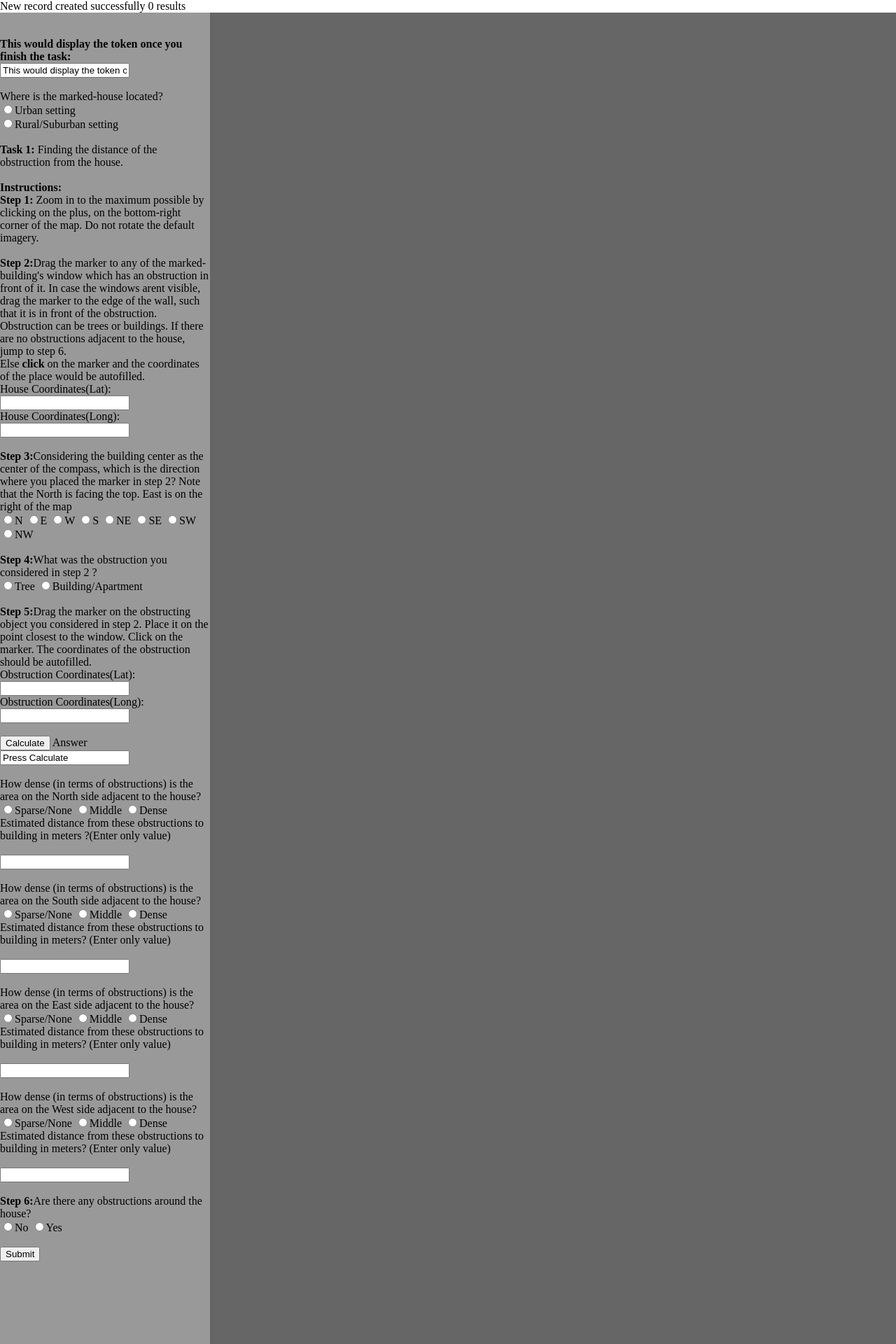
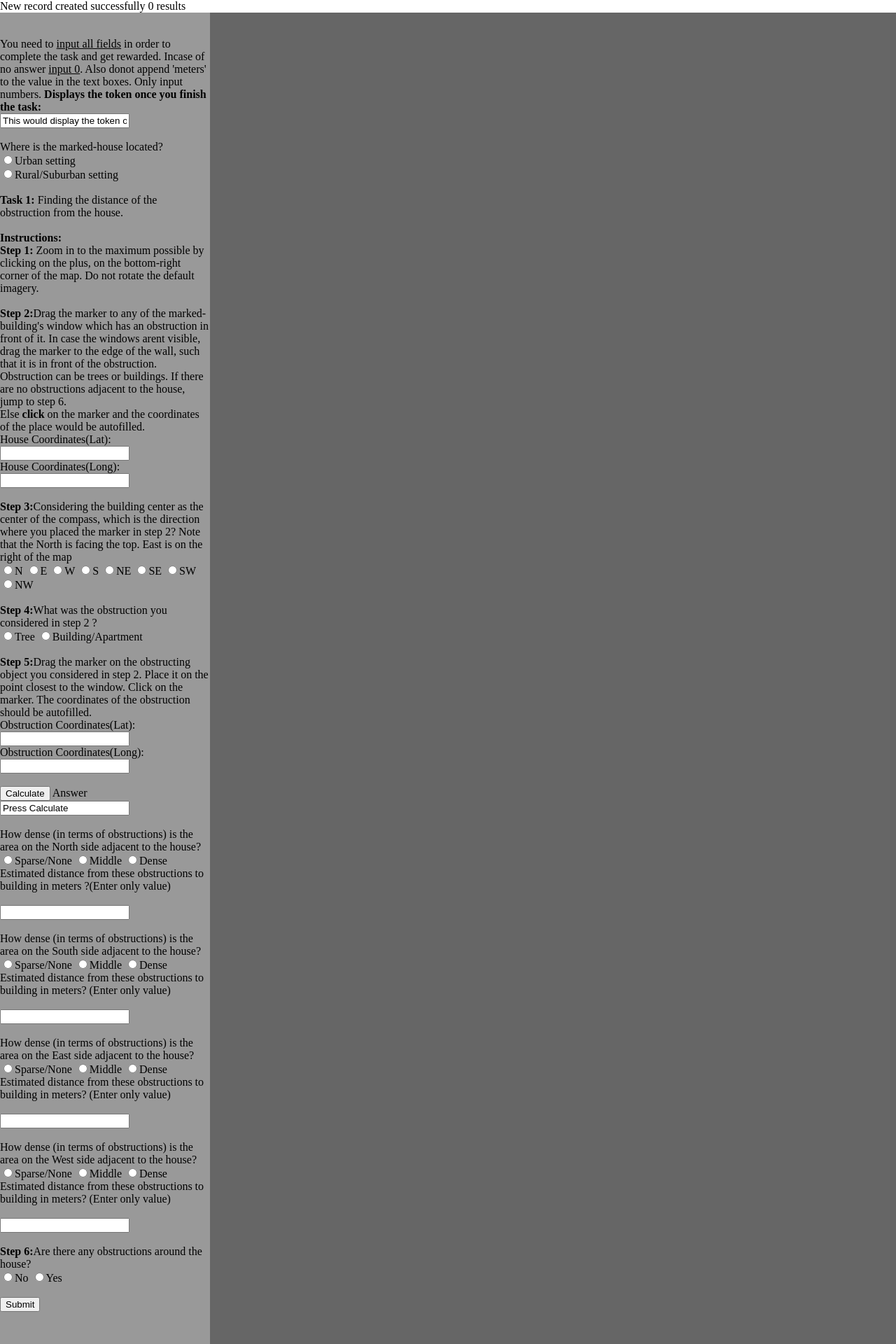
Before and after one commit to berzentine/SunScore, a PHP site: page /task1.php in a window 1280 px wide. Shown: the top 1920 px of the page at 70% size. Run offline with PHP 8.4, Linux system fonts and the light colour scheme; data that the repository does not hold is empty; some libraries are stand-ins or nearby versions.

Commit message:
required fields removed. Clears local storage after submit

```diff
--- a/Version1Task1/task1.php
+++ b/Version1Task1/task1.php
@@ -5,7 +5,7 @@
     <meta charset="utf-8">
     <style>
     div.box { background: #EEE; height: 100%; width: 100%; }
-    div.div1{background: #999; float: left; height: 260%; width: 300px; }
+    div.div1{background: #999; float: left; height: 270%; width: 300px; }
     div.div2{ background: #666; height: 150%; }
     div.clear { clear: both; height: 1px; overflow: hidden; font-size:0pt; margin-top: -1px; }
       html, body {
@@ -14,7 +14,7 @@
         padding: 0;
       }
       #map {
-        height: 260%;
+        height: 270%;
       }
       form {
         margin: 0px;
@@ -179,8 +179,8 @@ $conn->close();
     <div class="box">
        <div class="div1" id="form">
        <form method="post" action="#" margin-left:25px>
-           <br><br>
-           <b>This would display the token once you finish the task:</b><br>
+           <br><br>You need to <u>input all fields</u> in order to complete the task and get rewarded. Incase of no answer <u>input 0</u>. Also donot append 'meters' to the value in the text boxes. Only input numbers.
+           <b>Displays the token once you finish the task:</b><br>
            <input type="text" name ="tokendisplay" id="tokendisplay" value="This would display the token once you finish the task">
 
            <br><br>Where is the marked-house located?<br>
@@ -452,6 +452,7 @@ function initAutocomplete() {
           document.write(window.localStorage.getItem('token') +" is you token you need to submit.");
 
         alert("Task done !  "+ window.localStorage.getItem('token') +" is your token key");
+        localStorage.clear();
         }
         else{
         alert("Geocode was not successful for the following reason: " + status);
```
